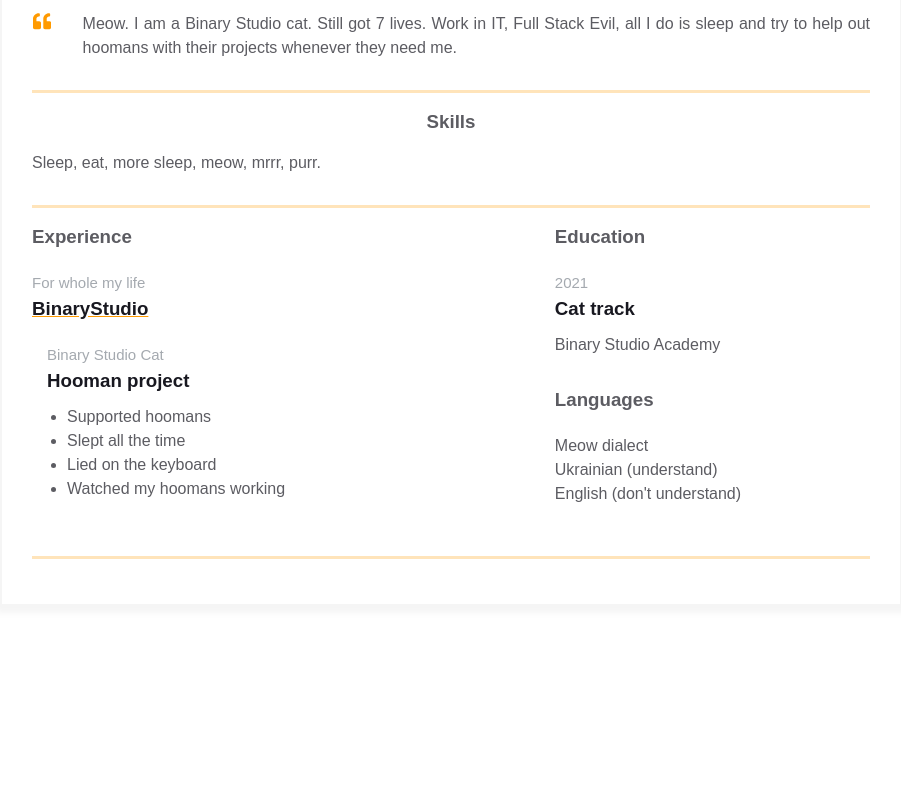
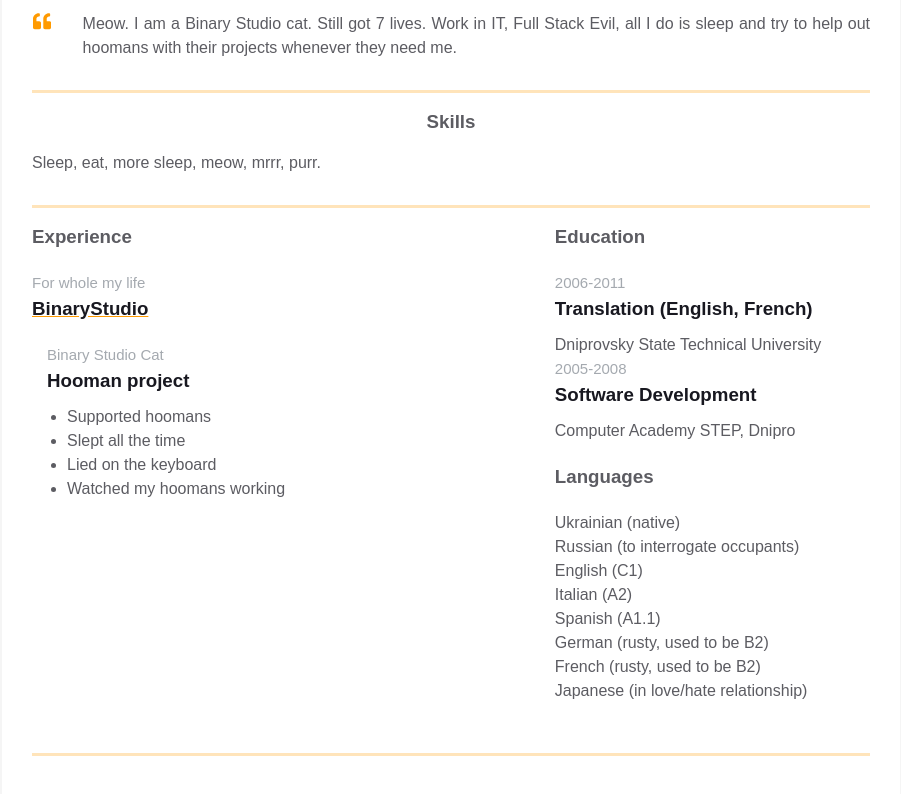
Before and after one commit to Elytr0n/homepage, a plain HTML site: page index.html in a window 1280 px wide. Shown: the part 350-1144 px from the top of the page, without its empty margins (189-1090 px from the left). Before the commit the page ends 1005 px from the top, so only its background shows below. Drawn offline with Linux system fonts and the light colour scheme.

Commit message:
Added languages and education info

```diff
--- a/index.html
+++ b/index.html
@@ -140,22 +140,42 @@
                     <div class="additional-info__education">
                       <h3 class="additional-info__education-header">Education</h3>
                       <div class="additional-info__education-university">
-                        <span class="additional-info__education-university-durability">2021</span>
-                        <h3 class="additional-info__education-university-speciality">Cat track</h3>
-                        <p class="additional-info__education-university-name">Binary Studio Academy</p>
+                        <span class="additional-info__education-university-durability">2006-2011</span>
+                        <h3 class="additional-info__education-university-speciality">Translation (English, French)</h3>
+                        <p class="additional-info__education-university-name">Dniprovsky State Technical University</p>
+                      </div>
+                      <div class="additional-info__education-university">
+                        <span class="additional-info__education-university-durability">2005-2008</span>
+                        <h3 class="additional-info__education-university-speciality">Software Development</h3>
+                        <p class="additional-info__education-university-name">Computer Academy STEP, Dnipro</p>
                       </div>
                     </div>
 
                     <div class="additional-info__languages">
                       <h3 class="additional-info__languages-header">Languages</h3>
                       <p class="additional-info__languages-item">
-                        Meow dialect
+                        Ukrainian (native)
                       </p>
                       <p class="additional-info__languages-item">
-                        Ukrainian (understand)
+                        Russian (to interrogate occupants)
                       </p>
                       <p class="additional-info__languages-item">
-                        English (don't understand)
+                        English (C1)
+                      </p>
+                      <p class="additional-info__languages-item">
+                        Italian (A2)
+                      </p>
+                      <p class="additional-info__languages-item">
+                        Spanish (A1.1)
+                      </p>
+                      <p class="additional-info__languages-item">
+                        German (rusty, used to be B2)
+                      </p>
+                      <p class="additional-info__languages-item">
+                        French (rusty, used to be B2)
+                      </p>
+                      <p class="additional-info__languages-item">
+                        Japanese (in love/hate relationship)
                       </p>
                     </div>
                   </div>
```
